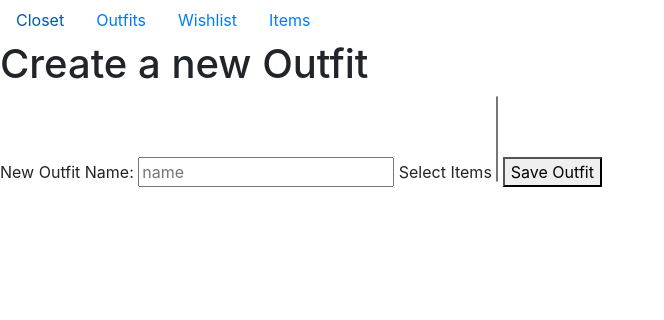
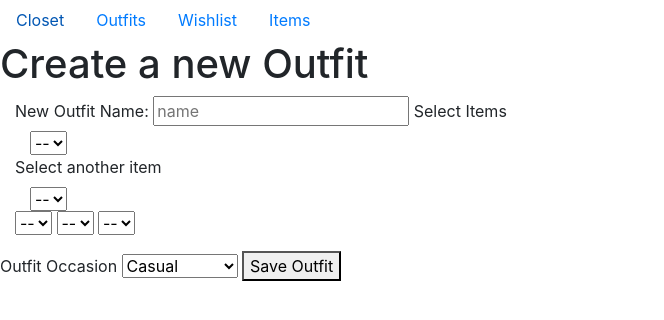
Before and after one commit to jennifercarreno/closet-app, a Flask app: page /outfits/new in a window 1280 px wide. Shown: the top 320 px of the page, without its empty margins (0-664 px from the left). Run offline with Flask 2, Linux system fonts and the light colour scheme; data that the repository does not hold is empty; some libraries are stand-ins or nearby versions.

Commit message:
the form works now and adds outfit names to homepage

```diff
--- a/app.py
+++ b/app.py
@@ -9,6 +9,7 @@ client = MongoClient(host=host)
 db = client.closet
 items = db.items
 wishlistItems = db.wishlistItems
+outfits = db.outfits
 app = Flask(__name__)
 
 # home page
@@ -164,13 +165,31 @@ def wishlist_filter():
 # start of OUTFITS
 @app.route('/outfits')
 def outfits_home():
-    return render_template('outfits/outfits_home.html')
+    return render_template('outfits/outfits_home.html', outfits=outfits.find())
 
 # creates a new outfit
 @app.route('/outfits/new')
 def outfits_new():
     items=db.items
-    return render_template('outfits/outfits_new.html', items=items.find())
+    list_items = list(items.find())
+    return render_template('outfits/outfits_new.html', items=list_items)
+
+# submits new outfit
+@app.route('/outfits/submit', methods=['POST'])
+def outfits_submit():
+    outfit = {
+        'name':request.form.get('name'),
+        'item1':request.form.get('outfit-item1'),
+        'item2':request.form.get('outfit-item2'),
+        'item3':request.form.get('outfit-item3'),
+        'item4':request.form.get('outfit-item4'),
+        'item5':request.form.get('outfit-item5'),
+        'occasion':request.form.get('occasion')
+    }
+
+    outfits.insert_one(outfit)
+    print(outfits)
+    return render_template('outfits/outfits_home.html', outfits=outfits.find())
 
 if __name__ == '__main__':
    app.run()
--- a/templates/outfits/outfits_home.html
+++ b/templates/outfits/outfits_home.html
@@ -5,4 +5,10 @@
 <h1>Outfits</h1>
 
 <button class='btn'><a href='/outfits/new'>Create an Outfit</a></button>
+
+{% for outfit in outfits %}
+
+    <h1>{{ outfit.name }}</h1>
+
+{% endfor %}
 {% endblock %}
--- a/templates/outfits/outfits_new.html
+++ b/templates/outfits/outfits_new.html
@@ -2,8 +2,11 @@
 {% extends 'base.html' %}
 
 {% block content %}
+
+
 <h1>Create a new Outfit</h1>
 
+<div class="col">
 <form method="POST" action="/outfits/submit">
     <!-- name -->
     <label for='outfit-name'>New Outfit Name: </label>
@@ -11,12 +14,65 @@
 
     <!-- items -->
     <label for='outfit-item'>Select Items</label>
-    <select name='outfit-item' id='outfit-item' multiple>
+
+    <!-- item 1 -->
+    <div class='col'>
+    <select name='outfit-item1' id='outfit-item1'>
+        <option>--</option>
     {% for item in items%}
         <option>{{item.name}}</option>
     {% endfor %}
     </select>
+    </div>
+
+    <!-- item 2 -->
+    <label for='outfit-item2'>Select another item</label>
+    <div class='col'>
+        <select name='outfit-item2' id='outfit-item2'>
+            <option>--</option>
+        {% for item in items%}
+            <option>{{item.name}}</option>
+        {% endfor %}
+        </select>
+        </div>
+
+    <!-- item 3 -->
+    <select name='outfit-item3' id='outfit-item3' >
+        <option>--</option>
+
+        {% for item in items%}
+            <option>{{item.name}}</option>
+        {% endfor %}
+    </select>
+
+    <!-- item 4 -->
+    <select name='outfit-item4' id='outfit-item4'>
+        <option>--</option>
+
+        {% for item in items%}
+            <option>{{item.name}}</option>
+        {% endfor %}
+    </select>
+
+    <!-- item 5 -->
+    <select name='outfit-item5' id='outfit-item5'>
+        <option>--</option>
+
+       {% for item in items%}
+            <option>{{item.name}}</option>
+        {% endfor %}
+    </select>
+</div>
     <!-- tags -->
+    <label for='outfit-occasion'>Outfit Occasion</label>
+    <select name='occasion' id='outfit-occasion'>
+        <option>Casual</option>
+        <option>Activewear</option>
+        <option>Going Out</option>
+        <option>Semi Formal</option>
+        <option>Formal</option>
+    </select>
+
     <button type='submit' class="mt-3">Save Outfit</button>
 </form>
 
```
